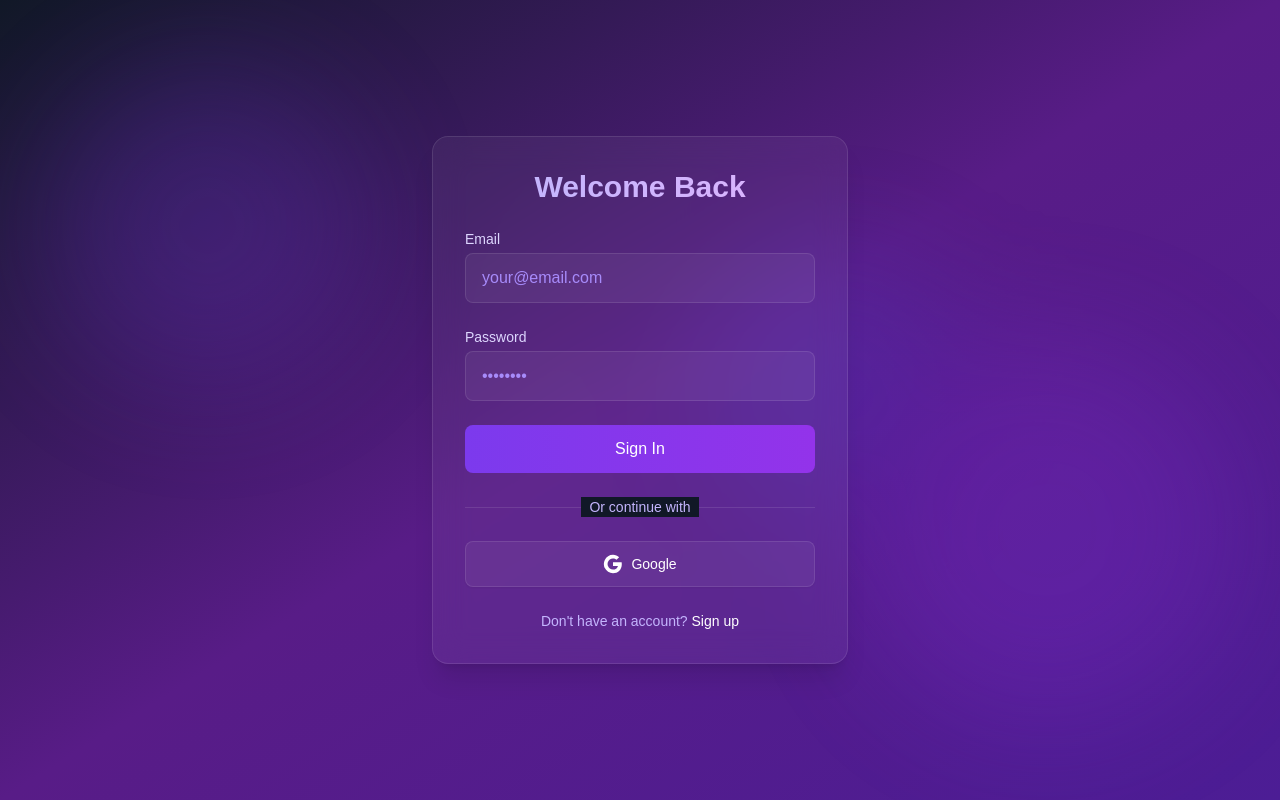
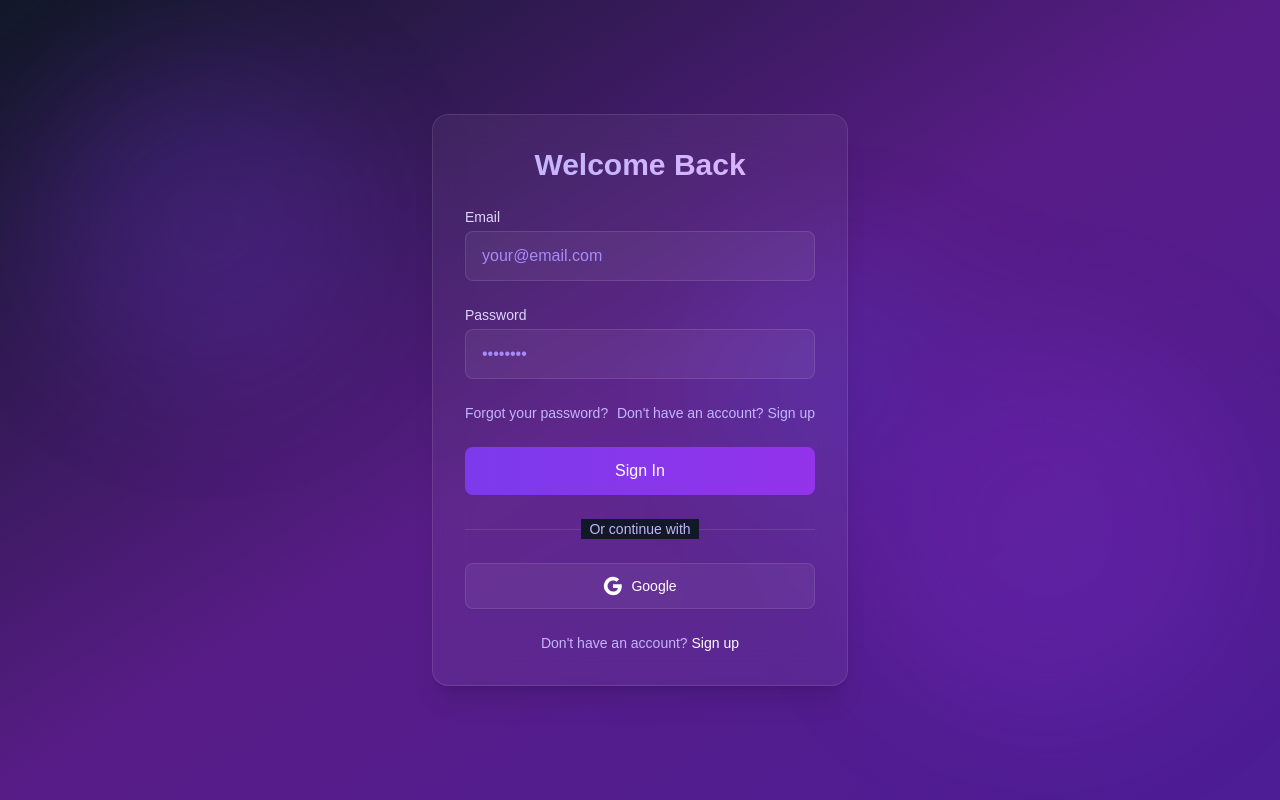
Before and after one commit to Mayank77maruti/Meu_ChaT, a Next.js app: page /login in a window 1280 px wide. Built offline with nearby package versions, Linux system fonts and the light colour scheme; no server answers.

Commit message:
correct_media_online_forgetpass

```diff
--- a/app/login/page.tsx
+++ b/app/login/page.tsx
@@ -17,6 +17,8 @@ const Login = () => {
   const [error, setError] = useState('');
   const [loading, setLoading] = useState(false);
   const [isLogin, setIsLogin] = useState(true);
+  const [resetSent, setResetSent] = useState(false);
+  const [showResetForm, setShowResetForm] = useState(false);
 
   const handleAction = async (e: React.FormEvent) => {
     e.preventDefault();
@@ -91,6 +93,29 @@ const Login = () => {
     }
   };
 
+  const handleResetPassword = async () => {
+    if (!email) {
+      setError('Please enter your email address');
+      return;
+    }
+
+    try {
+      setLoading(true);
+      setError('');
+      await sendPasswordResetEmail(auth, email);
+      setResetSent(true);
+      setShowResetForm(false);
+    } catch (error: any) {
+      if (error.code === 'auth/user-not-found') {
+        setError('No account found with this email address');
+      } else {
+        setError(error.message);
+      }
+    } finally {
+      setLoading(false);
+    }
+  };
+
   return (
     <div className="relative min-h-screen flex items-center justify-center bg-gradient-to-br from-gray-900 via-purple-900 to-violet-900 overflow-hidden">
       {/* Animated background elements */}
@@ -105,7 +130,7 @@ const Login = () => {
           <div className="p-8">
             <div className="flex justify-center mb-6">
               <h2 className="text-3xl font-bold bg-gradient-to-r from-violet-300 to-purple-300 bg-clip-text text-transparent">
-                {isLogin ? 'Welcome Back' : 'Create Account'}
+                {showResetForm ? 'Reset Password' : isLogin ? 'Welcome Back' : 'Create Account'}
               </h2>
             </div>
 
@@ -115,7 +140,17 @@ const Login = () => {
               </div>
             )}
 
-            <form onSubmit={handleAction} className="space-y-6">
+            {resetSent && (
+              <div className="mb-4 p-4 bg-green-500/10 border border-green-500/30 rounded-lg">
+                <h3 className="text-green-300 font-medium mb-2">Check Your Email</h3>
+                <p className="text-green-200 text-sm">
+                  We've sent a password reset link to {email}. Please check your inbox and follow the instructions to reset your password.
+                </p>
+              </div>
+            )}
+
+            {!resetSent && (
+              <form onSubmit={showResetForm ? (e) => { e.preventDefault(); handleResetPassword(); } : handleAction} className="space-y-6">
                 <div>
                   <label htmlFor="email" className="block text-sm font-medium text-violet-200 mb-1">
                     Email
@@ -131,6 +166,7 @@ const Login = () => {
                   />
                 </div>
 
+                {!showResetForm && (
                   <div>
                     <label htmlFor="password" className="block text-sm font-medium text-violet-200 mb-1">
                       Password
@@ -145,6 +181,39 @@ const Login = () => {
                       required
                     />
                   </div>
+                )}
+
+                <div className="flex items-center justify-between">
+                  <div className="text-sm">
+                    {!showResetForm ? (
+                      <button
+                        type="button"
+                        onClick={() => setShowResetForm(true)}
+                        className="font-medium text-violet-300 hover:text-violet-200 transition-colors"
+                      >
+                        Forgot your password?
+                      </button>
+                    ) : (
+                      <button
+                        type="button"
+                        onClick={() => setShowResetForm(false)}
+                        className="font-medium text-violet-300 hover:text-violet-200 transition-colors"
+                      >
+                        Back to login
+                      </button>
+                    )}
+                  </div>
+                  {!showResetForm && (
+                    <div className="text-sm">
+                      <Link
+                        href="/signup"
+                        className="font-medium text-violet-300 hover:text-violet-200 transition-colors"
+                      >
+                        Don't have an account? Sign up
+                      </Link>
+                    </div>
+                  )}
+                </div>
 
                 <button
                   type="submit"
@@ -157,10 +226,22 @@ const Login = () => {
                       <path className="opacity-75" fill="currentColor" d="M4 12a8 8 0 018-8V0C5.373 0 0 5.373 0 12h4zm2 5.291A7.962 7.962 0 014 12H0c0 3.042 1.135 5.824 3 7.938l3-2.647z"></path>
                     </svg>
                   ) : null}
-                {loading ? (isLogin ? 'Signing in...' : 'Creating account...') : isLogin ? 'Sign In' : 'Sign Up'}
+                  {loading
+                    ? (showResetForm
+                        ? 'Sending reset link...'
+                        : isLogin
+                          ? 'Signing in...'
+                          : 'Creating account...')
+                    : showResetForm
+                      ? 'Send Reset Link'
+                      : isLogin
+                        ? 'Sign In'
+                        : 'Sign Up'}
                 </button>
               </form>
+            )}
 
+            {!showResetForm && !resetSent && (
               <div className="mt-6">
                 <div className="relative">
                   <div className="absolute inset-0 flex items-center">
@@ -186,7 +267,9 @@ const Login = () => {
                   </button>
                 </div>
               </div>
+            )}
 
+            {!showResetForm && !resetSent && (
               <div className="mt-6 text-center">
                 <p className="text-sm text-violet-300">
                   {isLogin ? "Don't have an account? " : "Already have an account? "}
@@ -198,6 +281,7 @@ const Login = () => {
                   </Link>
                 </p>
               </div>
+            )}
           </div>
         </div>
       </div>
--- a/utils/userUtils.ts
+++ b/utils/userUtils.ts
@@ -98,14 +98,35 @@ export const initializePresence = () => {
       await setUserOnlineStatus(true);
 
       // Set up offline status when user disconnects
-      await onDisconnect(dbRef).set({
+      await onDisconnect(dbRef).update({
         online: false,
         lastSeen: serverTimestamp(),
       });
 
       // Handle window/tab close
       window.addEventListener('beforeunload', async () => {
-        await setUserOnlineStatus(false);
+        try {
+          await setUserOnlineStatus(false);
+        } catch (error) {
+          console.error('Error setting offline status:', error);
+        }
+      });
+
+      // Handle visibility change
+      document.addEventListener('visibilitychange', async () => {
+        if (document.visibilityState === 'hidden') {
+          try {
+            await setUserOnlineStatus(false);
+          } catch (error) {
+            console.error('Error setting offline status:', error);
+          }
+        } else {
+          try {
+            await setUserOnlineStatus(true);
+          } catch (error) {
+            console.error('Error setting online status:', error);
+          }
+        }
       });
     }
   });
@@ -126,8 +147,14 @@ export const cleanupPresence = async () => {
       lastSeen: new Date(),
     });
 
-    // Remove from Realtime Database
-    await remove(dbRef);
+    // Update Realtime Database
+    await set(dbRef, {
+      online: false,
+      lastSeen: serverTimestamp(),
+    });
+
+    // Remove disconnect handler
+    await onDisconnect(dbRef).cancel();
   } catch (error) {
     console.error('Error cleaning up presence:', error);
   }
```
Also changed, not shown: app/chat/page.tsx (+35 -15 lines). Lines whose indentation alone changed are shown as unchanged.
